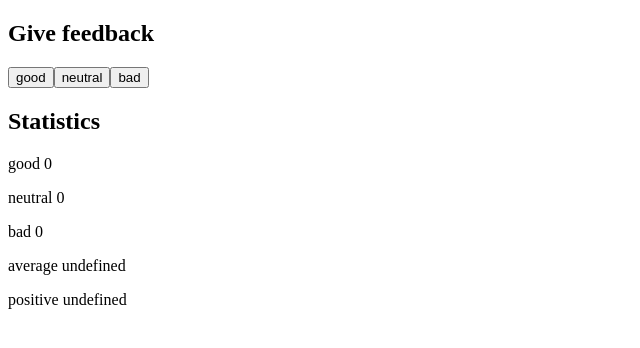
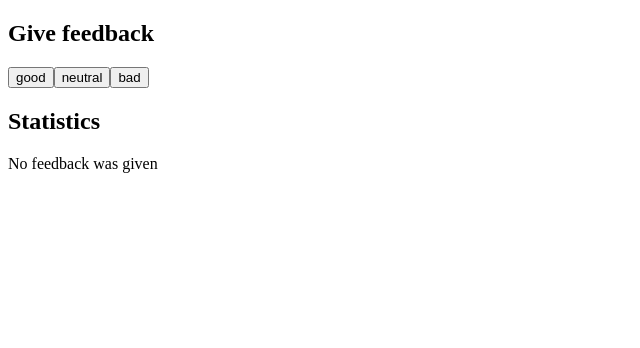
Before and after one commit to Heir-of-God/fullstack-course, a React (Vite) app in the folder part1/exercises/unicafe/: page / in a window 1280 px wide. Shown: the top 348 px of the page, without its empty margins (0-640 px from the left). Built offline with nearby package versions, Linux system fonts and the light colour scheme.

Commit message:
feat: statistics is displayed only when feedback is given, completed exercise 1.9

```diff
--- a/part1/exercises/unicafe/src/App.jsx
+++ b/part1/exercises/unicafe/src/App.jsx
@@ -24,6 +24,15 @@ function Statistics({
   badCounter,
 }) {
   const statisticText = "Statistics";
+
+  if (goodCounter + neutralCounter + badCounter === 0) {
+    return (
+      <>
+        <Title titleText={statisticText} />
+        <StatisticsElement text="No feedback was given" value="" />
+      </>
+    );
+  }
 
   const averageText = "average";
   const average =
```
